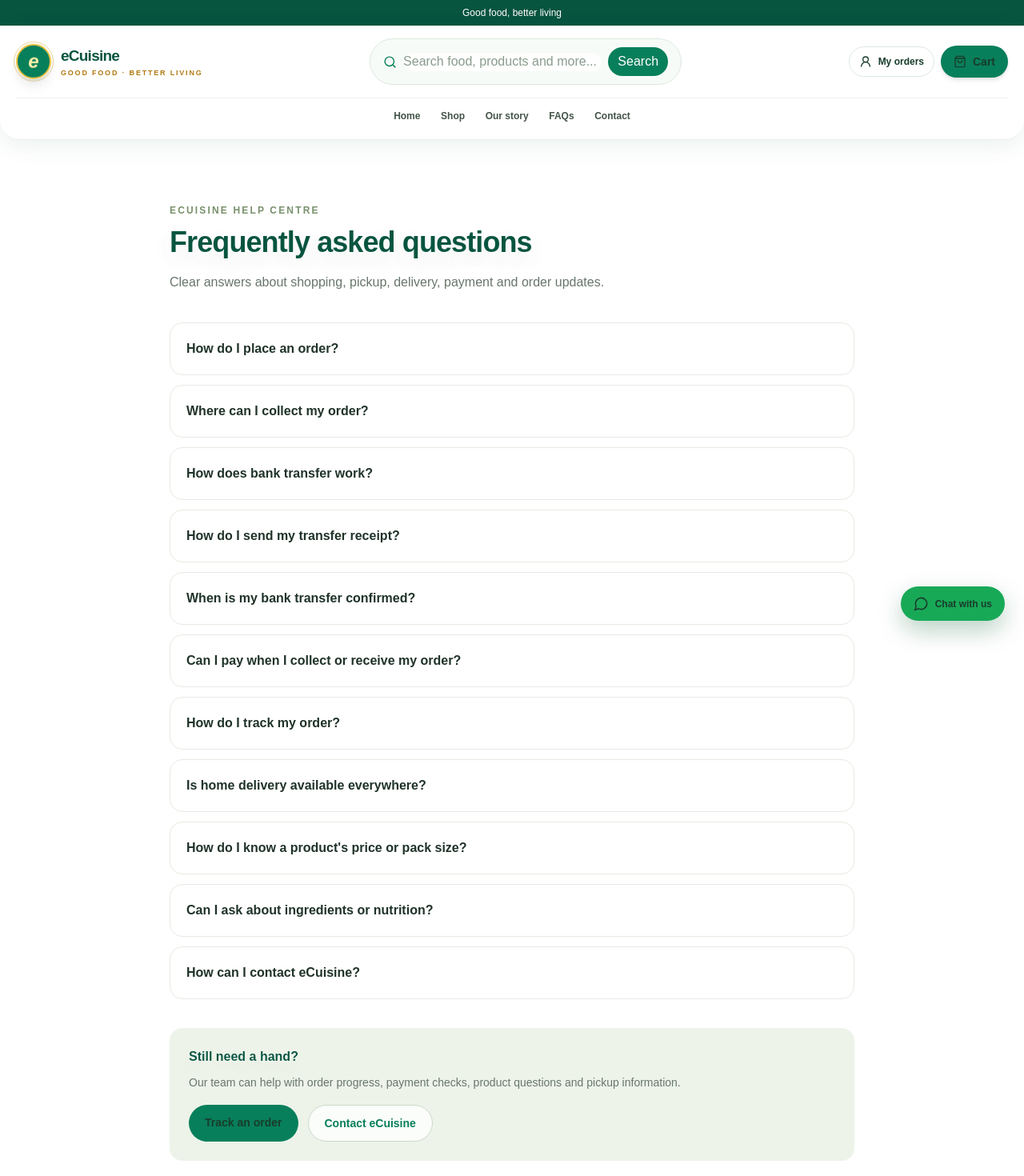
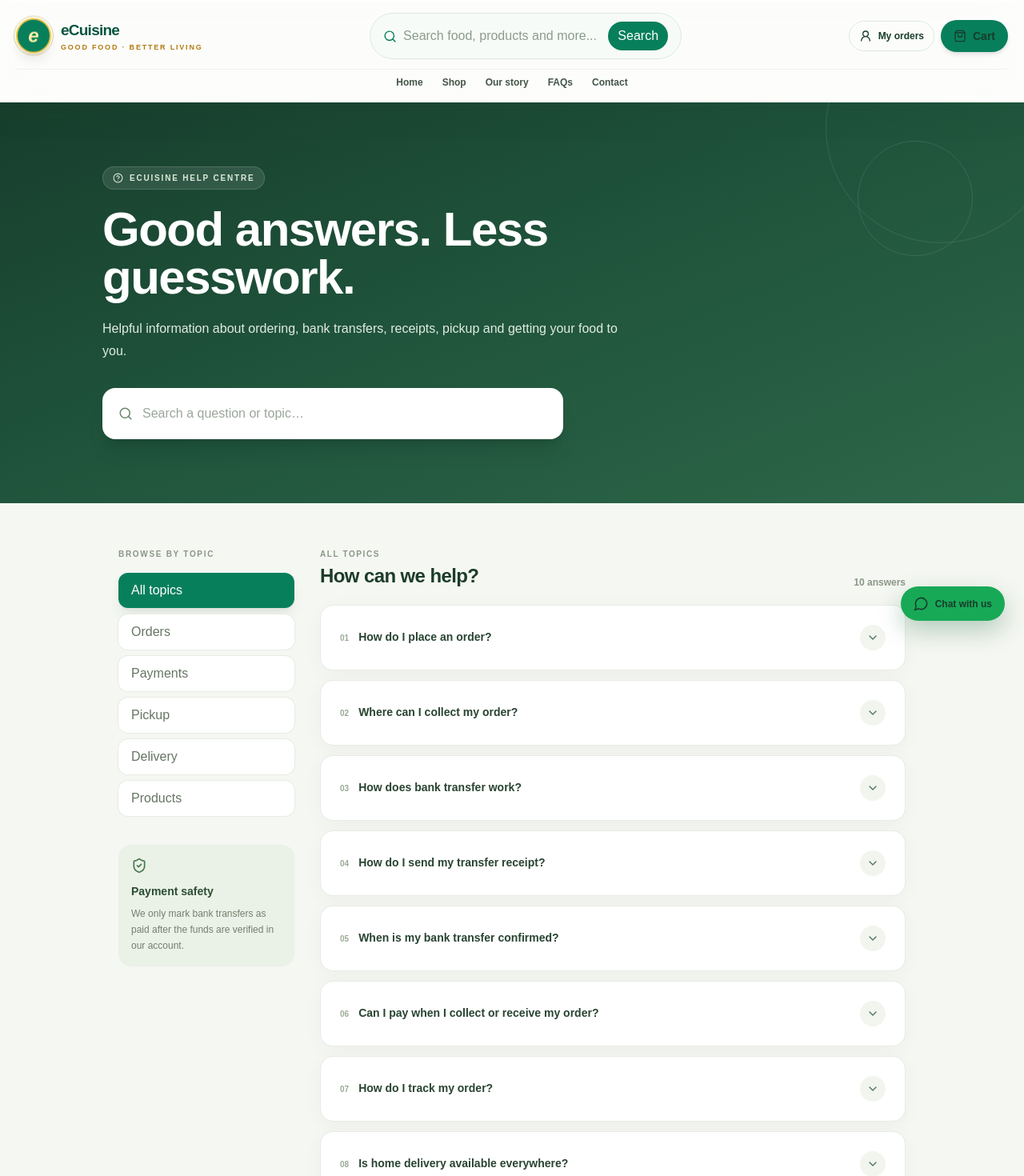
Before and after one commit to ecuisinefoods-collab/ecuisinefoods, a Next.js app: page /faq in a window 1280 px wide. Shown: the top 1470 px of the page at 80% size. Built offline with nearby package versions, Linux system fonts and the light colour scheme; no server answers; the database is empty.

Commit message:
Refresh FAQ help centre with searchable modern layout

```diff
--- a/src/app/faq/page.tsx
+++ b/src/app/faq/page.tsx
@@ -1,43 +1,114 @@
+"use client";
+
+import { useMemo, useState } from "react";
 import Link from "next/link";
+import { ArrowRight, ChevronDown, CircleHelp, Search, ShieldCheck, Truck, Wallet } from "lucide-react";
 import { SiteHeader } from "@/components/site-header";
 
 const faqs = [
-  ["How do I place an order?", "Visit Shop, choose a product and pack size, add it to your cart, then complete the checkout form with your contact details and preferred pickup or delivery option."],
-  ["Where can I collect my order?", "Choose one of the available eCuisine pickup points in Jos or Bauchi during checkout. Please wait for the team to confirm that your order is ready before visiting the location."],
-  ["How does bank transfer work?", "When bank transfer is available and selected, submit your checkout details first. The confirmation page will display the bank name, account name, account number, exact amount and a unique transfer narration/reference for your order. Enter that reference exactly in your banking app."],
-  ["How do I send my transfer receipt?", "After making the transfer, return to the order confirmation page and select “I have made the transfer — send screenshot on WhatsApp”. WhatsApp opens with your order details. Attach the transfer receipt screenshot from your phone and send it to eCuisine."],
-  ["When is my bank transfer confirmed?", "A transfer is not confirmed just because an order was submitted or a screenshot was sent. Your order stays pending until the eCuisine team checks the business account and manually verifies that the money has arrived."],
-  ["Can I pay when I collect or receive my order?", "Cash on pickup or cash on delivery will appear at checkout when that option is enabled for the selected fulfilment method. Follow the payment options shown for your order."],
-  ["How do I track my order?", "Use the private tracking code shown after checkout. Open Track my order from the store navigation, paste the code and view the latest status, fulfilment details and items. A tracking link is also provided after checkout."],
-  ["Is home delivery available everywhere?", "Delivery is offered only in areas that have been configured by eCuisine. If no delivery area is available for your address, choose one of the pickup points shown at checkout."],
-  ["How do I know a product's price or pack size?", "Available pack sizes and current prices are displayed on each product page and in your cart before you place the order."],
-  ["Can I ask about ingredients or nutrition?", "Product information is displayed when verified details have been provided. Contact our team if you need help with a product question."],
-  ["How can I contact eCuisine?", "Email ecuisinefoods@gmail.com or message our team on WhatsApp at +234 808 094 2328. You can also use the Contact page."],
+  { category: "Orders", question: "How do I place an order?", answer: "Visit Shop, choose a product and pack size, add it to your cart, then complete checkout with your contact details and preferred pickup or delivery option." },
+  { category: "Pickup", question: "Where can I collect my order?", answer: "Choose one of the available eCuisine pickup points in Jos or Bauchi during checkout. Please wait for the team to confirm that your order is ready before visiting the location." },
+  { category: "Payments", question: "How does bank transfer work?", answer: "When bank transfer is available and selected, submit your checkout details first. Your confirmation page will display the bank name, account name, account number, exact amount and a unique transfer narration/reference. Enter that reference exactly in your banking app." },
+  { category: "Payments", question: "How do I send my transfer receipt?", answer: "After making the transfer, return to your order confirmation page and select “I have made the transfer — send screenshot on WhatsApp”. WhatsApp opens with your order details. Attach the transfer receipt screenshot from your phone and send it to eCuisine." },
+  { category: "Payments", question: "When is my bank transfer confirmed?", answer: "A transfer is not confirmed just because an order was submitted or a screenshot was sent. Your order stays pending until the eCuisine team checks the business account and manually verifies that the funds have arrived." },
+  { category: "Payments", question: "Can I pay when I collect or receive my order?", answer: "Cash on pickup or cash on delivery will appear at checkout when that option is enabled for the selected fulfilment method. Follow the payment options shown for your order." },
+  { category: "Orders", question: "How do I track my order?", answer: "Use the private tracking code shown after checkout. Open Track an order, paste the code and view the latest status, fulfilment details and items. A tracking link is also provided after checkout." },
+  { category: "Delivery", question: "Is home delivery available everywhere?", answer: "Delivery is offered only in areas configured by eCuisine. If no delivery area is available for your address, choose one of the pickup points shown at checkout." },
+  { category: "Products", question: "How do I know a product's price or pack size?", answer: "Available pack sizes and current prices are displayed on each product page and in your cart before you place the order." },
+  { category: "Products", question: "Can I ask about ingredients or nutrition?", answer: "Product information is displayed when verified details have been provided. Contact our team if you need help with a product question." },
 ];
 
+const categories = ["All topics", "Orders", "Payments", "Pickup", "Delivery", "Products"];
+
 export default function FAQPage() {
+  const [search, setSearch] = useState("");
+  const [category, setCategory] = useState("All topics");
+  const visibleFaqs = useMemo(() => faqs.filter(item => {
+    const matchesCategory = category === "All topics" || item.category === category;
+    const term = search.trim().toLowerCase();
+    const matchesSearch = !term || (item.question + " " + item.answer).toLowerCase().includes(term);
+    return matchesCategory && matchesSearch;
+  }), [category, search]);
+
   return (
-    <main className="storefront-glass min-h-screen bg-[#fbfaf7]">
-      <div className="bg-[#173e2d] px-4 py-2 text-center text-xs text-white">Good food, better living</div>
+    <main className="min-h-screen bg-[#f5f7f2] pb-24">
       <SiteHeader />
-      <section className="mx-auto max-w-4xl px-5 py-14 sm:py-20">
-        <p className="text-xs font-bold uppercase tracking-[.18em] text-[#78906b]">eCuisine help centre</p>
-        <h1 className="mt-3 text-4xl font-semibold tracking-tight text-[#173e2d]">Frequently asked questions</h1>
-        <p className="mt-4 max-w-2xl leading-7 text-[#68766b]">Clear answers about shopping, pickup, delivery, payment and order updates.</p>
-        <div className="mt-9 space-y-3">
-          {faqs.map(([question, answer]) => (
-            <details key={question} className="group rounded-2xl border border-[#e8e9e1] bg-white p-5 transition open:border-[#cdddc9]">
-              <summary className="cursor-pointer list-none pr-6 font-bold text-[#203329] marker:hidden">{question}</summary>
-              <p className="mt-3 max-w-3xl leading-7 text-[#68766b]">{answer}</p>
-            </details>
-          ))}
+      <section className="relative overflow-hidden bg-gradient-to-br from-[#173e2d] via-[#20553c] to-[#2d6749] px-5 py-14 text-white sm:py-20">
+        <div className="pointer-events-none absolute -right-10 -top-28 h-72 w-72 rounded-full border border-white/10" />
+        <div className="pointer-events-none absolute right-16 top-12 h-36 w-36 rounded-full border border-white/10" />
+        <div className="relative mx-auto max-w-5xl">
+          <span className="inline-flex items-center gap-2 rounded-full border border-white/15 bg-white/10 px-3 py-1.5 text-[10px] font-bold uppercase tracking-[.18em] text-[#dcebd9]"><CircleHelp size={13} /> eCuisine help centre</span>
+          <h1 className="mt-5 max-w-2xl text-4xl font-semibold tracking-tight sm:text-6xl">Good answers. Less guesswork.</h1>
+          <p className="mt-5 max-w-2xl text-sm leading-7 text-[#e1ecdf] sm:text-base">Helpful information about ordering, bank transfers, receipts, pickup and getting your food to you.</p>
+          <div className="mt-8 max-w-xl rounded-2xl bg-white p-2 shadow-xl shadow-black/10">
+            <label htmlFor="faq-search" className="sr-only">Search help topics</label>
+            <div className="flex items-center gap-3 px-3">
+              <Search size={18} className="shrink-0 text-[#6e856e]" />
+              <input id="faq-search" value={search} onChange={event => setSearch(event.target.value)} placeholder="Search a question or topic…" className="min-w-0 flex-1 bg-transparent py-3 text-sm text-[#203329] outline-none placeholder:text-[#9ba69a]" />
+              {search && <button type="button" onClick={() => setSearch("")} className="text-xs font-bold text-[#245b42]">Clear</button>}
+            </div>
+          </div>
         </div>
-        <div className="mt-9 rounded-2xl bg-[#edf3e9] p-5 sm:p-6">
-          <h2 className="font-bold text-[#173e2d]">Still need a hand?</h2>
-          <p className="mt-2 text-sm leading-6 text-[#68766b]">Our team can help with order progress, payment checks, product questions and pickup information.</p>
-          <div className="mt-4 flex flex-wrap gap-3">
-            <Link href="/track" className="rounded-full bg-[#245b42] px-5 py-3 text-sm font-bold text-white">Track an order</Link>
-            <Link href="/contact" className="rounded-full border border-[#cbd8c8] bg-white px-5 py-3 text-sm font-bold text-[#245b42]">Contact eCuisine</Link>
+      </section>
+
+      <section className="mx-auto grid max-w-5xl gap-8 px-5 py-10 lg:grid-cols-[220px_1fr] lg:py-14">
+        <aside>
+          <p className="text-[10px] font-black uppercase tracking-[.17em] text-[#8a9787]">Browse by topic</p>
+          <div className="mt-4 flex gap-2 overflow-x-auto pb-2 lg:flex-col lg:overflow-visible">
+            {categories.map(item => (
+              <button key={item} type="button" onClick={() => setCategory(item)} className={"shrink-0 rounded-full px-4 py-2.5 text-xs font-bold transition lg:w-full lg:rounded-xl lg:text-left " + (category === item ? "bg-[#245b42] text-white shadow-lg shadow-[#245b42]/10" : "bg-white text-[#667564] ring-1 ring-[#e6ece3] hover:bg-[#edf4e9]")}>
+                {item}
+              </button>
+            ))}
+          </div>
+          <div className="mt-7 hidden rounded-2xl bg-[#eaf1e6] p-4 lg:block">
+            <ShieldCheck size={20} className="text-[#46744e]" />
+            <p className="mt-3 text-sm font-bold text-[#2c4e34]">Payment safety</p>
+            <p className="mt-2 text-xs leading-5 text-[#71806e]">We only mark bank transfers as paid after the funds are verified in our account.</p>
+          </div>
+        </aside>
+
+        <div>
+          <div className="mb-5 flex items-end justify-between gap-3">
+            <div>
+              <p className="text-[10px] font-black uppercase tracking-[.16em] text-[#8a9787]">{category}</p>
+              <h2 className="mt-1 text-2xl font-semibold tracking-tight text-[#1c3c29]">How can we help?</h2>
+            </div>
+            <span className="text-xs font-semibold text-[#8a9787]">{visibleFaqs.length} {visibleFaqs.length === 1 ? "answer" : "answers"}</span>
+          </div>
+          {visibleFaqs.length ? (
+            <div className="space-y-3">
+              {visibleFaqs.map((item, index) => (
+                <details key={item.question} className="group rounded-2xl border border-[#e7ece4] bg-white p-5 shadow-[0_5px_24px_rgba(26,62,39,.035)] open:border-[#bcd1b8] open:shadow-[0_12px_35px_rgba(26,62,39,.07)] sm:p-6">
+                  <summary className="flex cursor-pointer list-none items-center justify-between gap-4 text-sm font-bold leading-6 text-[#294432] marker:hidden">
+                    <span><span className="mr-3 text-[10px] font-black text-[#9aa996]">{String(index + 1).padStart(2, "0")}</span>{item.question}</span>
+                    <span className="grid h-8 w-8 shrink-0 place-items-center rounded-full bg-[#f1f5ee] text-[#527357] transition group-open:rotate-180"><ChevronDown size={16} /></span>
+                  </summary>
+                  <p className="mt-4 max-w-3xl border-t border-[#edf1ea] pt-4 text-sm leading-7 text-[#718071]">{item.answer}</p>
+                </details>
+              ))}
+            </div>
+          ) : (
+            <div className="rounded-2xl border border-dashed border-[#cedacb] bg-white p-8 text-center">
+              <Search size={24} className="mx-auto text-[#8b9b88]" />
+              <p className="mt-3 font-bold text-[#38543d]">No matching answers</p>
+              <p className="mt-1 text-sm text-[#819080]">Try another search term or choose a different topic.</p>
+              <button type="button" onClick={() => { setSearch(""); setCategory("All topics"); }} className="mt-4 text-sm font-bold text-[#245b42]">Clear filters</button>
+            </div>
+          )}
+        </div>
+      </section>
+
+      <section className="mx-auto max-w-5xl px-5 pb-10">
+        <div className="grid gap-5 overflow-hidden rounded-[28px] bg-[#e9f0e5] p-6 sm:grid-cols-[1fr_auto] sm:items-center sm:p-8">
+          <div>
+            <p className="text-[10px] font-black uppercase tracking-[.16em] text-[#698368]">Still need a hand?</p>
+            <h2 className="mt-2 text-2xl font-semibold tracking-tight text-[#1f402b]">Our team is happy to help.</h2>
+            <p className="mt-2 max-w-xl text-sm leading-6 text-[#73816f]">Get help with order progress, payment checks, product questions and pickup information.</p>
+          </div>
+          <div className="flex flex-wrap gap-3">
+            <Link href="/track" className="inline-flex items-center gap-2 rounded-full bg-[#245b42] px-5 py-3 text-sm font-bold text-white">Track order <Truck size={15} /></Link>
+            <Link href="/contact" className="inline-flex items-center gap-2 rounded-full border border-[#cbd9c7] bg-white px-5 py-3 text-sm font-bold text-[#245b42]">Contact us <ArrowRight size={15} /></Link>
           </div>
         </div>
       </section>
```
